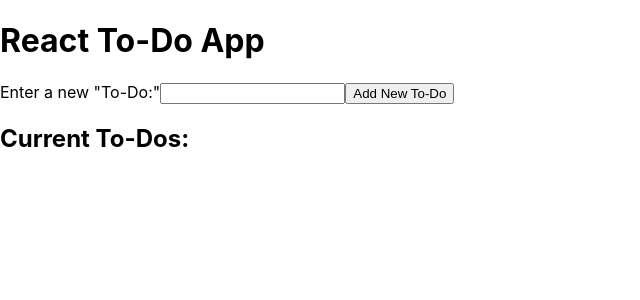
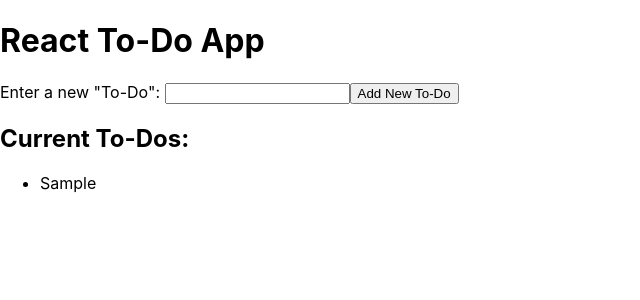
Before and after one commit to CorinnaK/react-redux-in-class, a React (Create React App) app: page / in a window 1280 px wide. Both pictures are taken after typing "Sample" into the empty fields and a click on the input "Add New To-Do". Shown: the top 300 px of the page, without its empty margins (0-640 px from the left). Built offline with nearby package versions, Linux system fonts and the light colour scheme.

Commit message:
add a removetodo method and changed the list from ToDo.js to in the App.js

```diff
--- a/src/App.js
+++ b/src/App.js
@@ -1,5 +1,6 @@
 import React, { Component } from "react";
 import { v4 as uuidv4 } from "uuid";
+import ToDo from "./ToDo";
 
 class App extends Component {
   constructor(props) {
@@ -28,28 +29,44 @@ class App extends Component {
     this.setState({ [key]: value });
   }
 
+  removeToDo(id) {
+    const currentToDoList = [...this.state.toDos];
+
+    const updatedToDoList = currentToDoList.filter(
+      (toDo) => toDo.uniqueId !== id
+    );
+    this.setState({ toDos: updatedToDoList });
+  }
+
   render() {
     return (
       <>
         <h1> React To-Do App</h1>
         <form onSubmit={this.addToDo}>
-          <label htmlFor="newToDo">
-            Enter a new "To-Do:"
+          <label htmlFor="newToDo">Enter a new "To-Do": </label>
           <input
             type="text"
             name="newToDo"
             id="newToDo"
             required
             value={this.state.newToDo}
-              onChange={(event) =>
-                this.updateItem("newToDo", event.target.value)
-              }
+            onChange={(event) => this.updateItem("newToDo", event.target.value)}
           />
-          </label>
           <input type="submit" value="Add New To-Do" />
         </form>
         <h2>Current To-Dos:</h2>
-        <ul></ul>
+        <ul>
+          {this.state.toDos.map((toDo) => (
+            <li
+              key={toDo.uniqueId}
+              onClick={() => {
+                this.removeToDo(toDo.uniqueId);
+              }}
+            >
+              {toDo.value}
+            </li>
+          ))}
+        </ul>
       </>
     );
   }
--- /dev/null
+++ b/src/ToDo.js
@@ -0,0 +1,8 @@
+import React, { Component } from "react";
+
+class ToDo extends Component {
+  render() {
+    return <li>{this.props.task}</li>;
+  }
+}
+export default ToDo;
```
Lines whose indentation alone changed are shown as unchanged.
